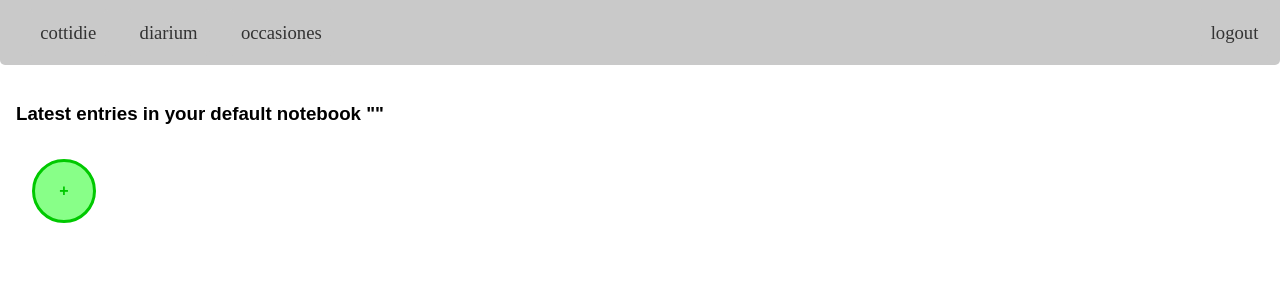
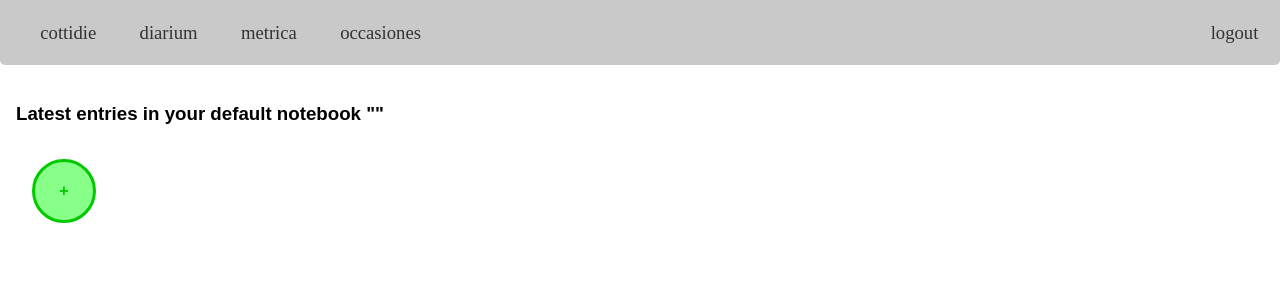
Before and after one commit to rixx/cottidie, a Django app: template src/cottidie/diarium/templates/diarium/main.html in a window 1280 px wide. Shown: the top 300 px of the page. Run offline with Django 3.2, Linux system fonts and the light colour scheme; the template is opened without the code that fills it, so the values that code supplies are empty; style sheets or scripts are compiled from the project's sources; some libraries are stand-ins or nearby versions.

Commit message:
[base] Link metrica in navbar/main site

```diff
--- a/src/cottidie/base/templates/base/base.html
+++ b/src/cottidie/base/templates/base/base.html
@@ -19,6 +19,9 @@
             </div>
             <div class="navbar-content">
                 <a href="{% url "diarium:main" %}">diarium</a>
+            </div>
+            <div class="navbar-content">
+                <a href="{% url "metrica:main" %}">metrica</a>
             </div>
             <div class="navbar-content">
                 <a href="{% url "occasiones:main" %}">occasiones</a>
--- a/src/cottidie/base/templates/base/main.html
+++ b/src/cottidie/base/templates/base/main.html
@@ -6,6 +6,9 @@
         <a class="app-entry button-link" href="{% url "diarium:main" %}">
             Take notes
         </a>
+        <a class="app-entry button-link" href="{% url "metrica:main" %}">
+            Track metrics
+        </a>
         <a class="app-entry button-link" href="{% url "occasiones:main" %}">
             Track events
         </a>
```
